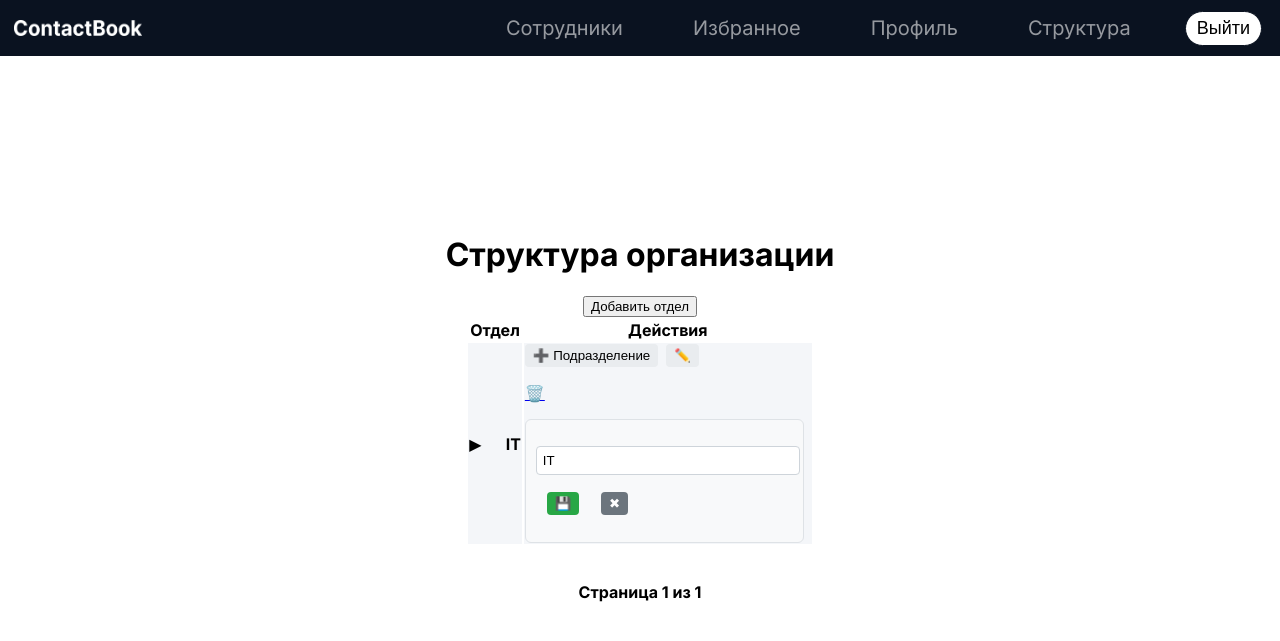
After one commit to mikkixx/ContactBook, a Django app: page /structure/ in a window 1280 px wide, after a click on "✏️". The commit adds this page. Shown: the top 641 px of the page. Run offline with Django 5.2, Linux system fonts and the light colour scheme; a user stored in the database is signed in; data comes from the database, SQL or seed files in the repository; both versions use the stored data as it was after the commit.

Commit message:
Шаблон страницы структуры

```diff
--- a/metanit/ContactBook/static/css/style.css
+++ b/metanit/ContactBook/static/css/style.css
@@ -295,6 +295,7 @@ form{
     border: 1px solid rgb(163, 163, 163);
     border-radius: 20px;
     border-collapse: collapse;
+    box-shadow: 0 4px 12px rgba(10, 18, 32, 0.08);
 }
 
 .list > table > thead{
@@ -672,3 +673,35 @@ form{
     color:#b4b4b4;
     margin-top: 40px;
 }
+
+.org-table { width: 100%; border-collapse: collapse; margin-top: 20px; }
+.org-table th, .org-table td { border: 1px solid #ddd; padding: 12px; vertical-align: top; }
+.org-table th p { margin: 0; font-weight: 600; }
+
+.dept-row td { background: #f4f6f9; }
+.dept-name { font-weight: bold; margin: 0; display: inline-block; }
+.arrow { cursor: pointer; display: inline-block; width: 24px; margin: 0 8px 0 0; transition: transform 0.2s; }
+.arrow.open { transform: rotate(90deg); }
+.dept-actions, .sub-actions { display: flex; gap: 8px; margin: 0; }
+.dept-actions button, .sub-actions button, .btn-add {
+    background: none; border: none; cursor: pointer; padding: 0;
+}
+.dept-actions button p, .sub-actions button p, .btn-add p {
+    margin: 0; padding: 4px 8px; background: #e9ecef; border-radius: 4px;
+}
+.btn-add { background: #0d6efd; color: #fff; border: none; padding: 10px 16px; border-radius: 6px; cursor: pointer; margin-bottom: 15px; }
+
+.sub-row td { background: #ffffff; padding-left: 48px; border-top: 1px dashed #ccc; }
+.sub-name { margin: 0; padding: 6px 0; color: #495057; font-style: italic; }
+.empty-msg { color: #adb5bd; margin: 0; padding: 8px 0; }
+
+.inline-form { background: #f8f9fa; padding: 10px; margin-top: 10px; border-radius: 6px; border: 1px solid #dee2e6; }
+.inline-form input { padding: 6px; width: 250px; border: 1px solid #ced4da; border-radius: 4px; }
+.inline-form button { background: none; border: none; cursor: pointer; margin-left: 5px; }
+.inline-form button p { margin: 0; padding: 4px 8px; background: #28a745; color: #fff; border-radius: 4px; }
+.inline-form button:last-child p { background: #6c757d; }
+
+.hidden { display: none !important; }
+.pagination { margin-top: 20px; display: flex; gap: 12px; align-items: center; }
+.pagination a { text-decoration: none; }
+.pagination a p { margin: 0; padding: 6px 10px; background: #0d6efd; color: #fff; border-radius: 4px; }
--- a/metanit/ContactBook/templates/base.html
+++ b/metanit/ContactBook/templates/base.html
@@ -19,7 +19,7 @@
                 <li><a href="{% url 'contactbook:favorite_list' %}">Избранное</a></li>
                 <li><a href="{% url 'contactbook:my_profile' %}">Профиль</a></li>
                 {% if request.user.is_authenticated and request.user.employee_profile.role == 'admin' %}
-                    <li><a href="{% url 'contactbook:organization_structure' %}">Структура</a></li>
+                    <li><a href="{% url 'contactbook:structure' %}">Структура</a></li>
                 {% endif %}
             </ul>
 
--- /dev/null
+++ b/metanit/ContactBook/templates/contactbook/organization_structure.html
@@ -0,0 +1,100 @@
+{% extends "base.html" %}
+{% block title %}Избранное{% endblock %}
+
+{% block content %}
+<h1>Структура организации</h1>
+<div class="adddept">
+    <button type="submit" onclick="toggleForm('add-dept-form')">Добавить отдел</button>
+</div>
+<div>
+    <table class="structure">
+        <thead>
+            <tr>
+                <th>Отдел</th>
+                <th>Действия</th>
+            </tr>
+        </thead>
+        <tbody>
+            {% for dept in page_obj %}
+            <tr class="dept-row" data-dept-id="{{ dept.id }}">
+                <td>
+                    <p class="arrow" onclick="toggleSubs({{ dept.id }})">▶</p>
+                    <p class="dept-name">{{ dept.name }}</p>
+                </td>
+                <td>
+                    <p class="dept-actions">
+                        <button onclick="toggleForm('add-sub-{{ dept.id }}')"><p>➕ Подразделение</p></button>
+                        <button onclick="toggleForm('edit-dept-{{ dept.id }}')"><p>✏️</p></button>
+                        <a href="{% url 'contactbook:delete_department' dept.pk %}"><p>🗑️</p></a>
+                    </p>
+                    <form id="edit-dept-{{ dept.id }}" class="hidden inline-form" method="post" action="{% url 'contactbook:edit_department' dept.pk %}">
+                        {% csrf_token %}
+                        <p><input type="text" name="name" value="{{ dept.name }}" required></p>
+                        <p>
+                            <button type="submit"><p>💾</p></button>
+                            <button type="button" onclick="toggleForm('edit-dept-{{ dept.id }}')"><p>✖</p></button>
+                        </p>
+                    </form>
+                    <form id="add-sub-{{ dept.id }}" class="hidden inline-form" method="post" action="{% url 'contactbook:add_subdivision' dept.pk %}">
+                        {% csrf_token %}
+                        <p><input type="text" name="name" placeholder="Название подразделения" required></p>
+                        <p>
+                            <button type="submit"><p>Добавить</p></button>
+                            <button type="button" onclick="toggleForm('add-sub-{{ dept.id }}')"><p>Отмена</p></button>
+                        </p>
+                    </form>
+                </td>
+            </tr>
+            {% for sub in dept.subdivisions.all %}
+            <tr class="sub-row hidden" data-parent-dept="{{ dept.id }}">
+                <td>
+                    <p class="sub-name">{{ sub.name }}</p>
+                </td>
+                <td>
+                    <p class="sub-actions">
+                        <button onclick="toggleForm('edit-sub-{{ sub.id }}')"><p>✏️</p></button>
+                        <a href="{% url 'contactbook:delete_subdivision' sub.pk %}"><p>🗑️</p></a>
+                    </p>
+                    <form id="edit-sub-{{ sub.id }}" class="hidden inline-form" method="post" action="{% url 'contactbook:edit_subdivision' sub.pk %}">
+                        {% csrf_token %}
+                        <p><input type="text" name="name" value="{{ sub.name }}" required></p>
+                        <p>
+                            <button type="submit"><p>💾</p></button>
+                            <button type="button" onclick="toggleForm('edit-sub-{{ sub.id }}')"><p>✖</p></button>
+                        </p>
+                    </form>
+                </td>
+            </tr>
+            {% empty %}
+            <tr class="sub-row hidden" data-parent-dept="{{ dept.id }}">
+                <td colspan="2"><p class="empty-msg">Нет подразделений</p></td>
+            </tr>
+            {% endfor %}
+            {% endfor %}
+        </tbody>
+    </table>
+</div>
+<div class="pagination">
+    {% if page_obj.has_previous %}
+        <a href="?page={{ page_obj.previous_page_number }}"><p>← Назад</p></a>
+    {% endif %}
+    <p><strong>Страница {{ page_obj.number }} из {{ page_obj.paginator.num_pages }}</strong></p>
+    {% if page_obj.has_next %}
+        <a href="?page={{ page_obj.next_page_number }}"><p>Вперёд →</p></a>
+    {% endif %}
+</div>
+<script>
+    function toggleSubs(deptId) {
+        const rows = document.querySelectorAll(`.sub-row[data-parent-dept="${deptId}"]`);
+        const arrow = document.querySelector(`.dept-row[data-dept-id="${deptId}"] .arrow`);
+        const isHidden = rows.length > 0 && rows[0].classList.contains('hidden');
+
+        rows.forEach(row => isHidden ? row.classList.remove('hidden') : row.classList.add('hidden'));
+        if (arrow) isHidden ? arrow.classList.add('open') : arrow.classList.remove('open');
+    }
+
+    function toggleForm(id) {
+        document.getElementById(id).classList.toggle('hidden');
+    }
+</script>
+{% endblock %}
```
Also changed, not shown: metanit/db.sqlite3.
